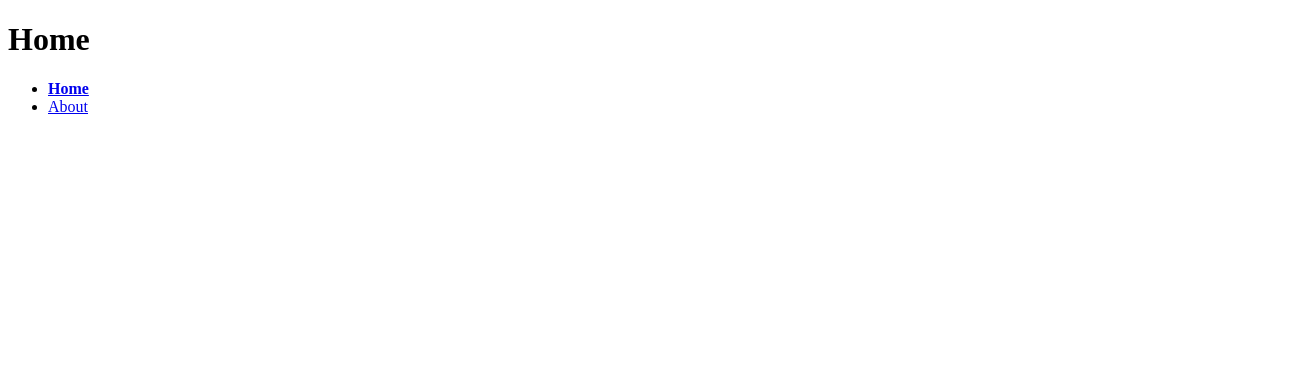
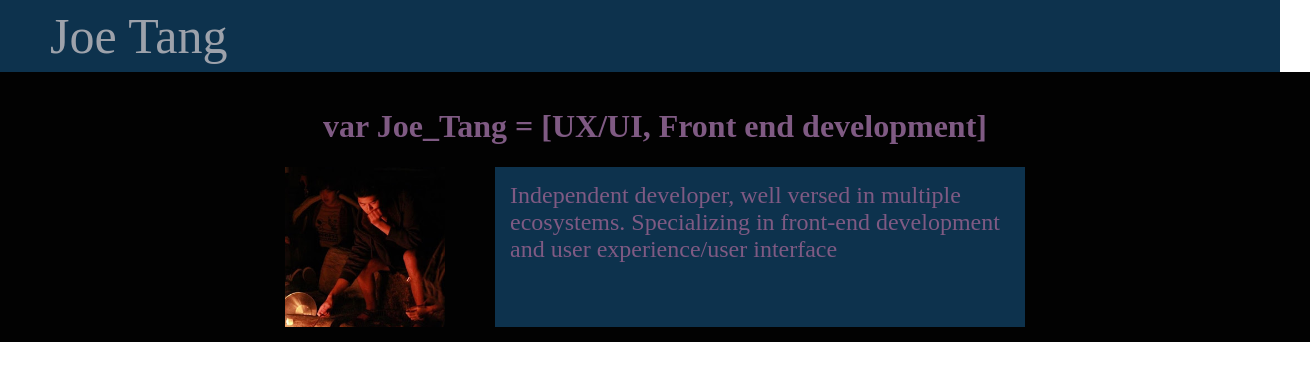
Before and after one commit to TangentialDevelopment/UX815w3, a plain HTML site: page index.html in a window 1280 px wide. Shown: the whole page, 1310 px wide, since content can reach past the window. Drawn offline with Linux system fonts and the light colour scheme.

Commit message:
w3 assignment

```diff
--- a/index.html
+++ b/index.html
@@ -3,17 +3,19 @@
   <head>
     <meta charset="UTF-8">
     <meta name="viewport" content="width=device-width, initial-scale=1.0">
-    <title>Homepage</title>
-    <link rel="stylesheet" href="screen.css">
+    <title>UX815w3</title>
+    <link rel="stylesheet" href="compiled/css/screen.css">
   </head>
   <body>
-    <h1>Home</h1>
-    <nav>
-      <ul>
-        <li><a href="index.html" class="active">Home</a></li>
-        <li><a href="about.html">About</a></li>
-      </ul>
-    </nav>
-    <script src="index.js"></script>
+    <div class="header">
+      <p>Joe Tang</p>
+    </div>
+    <div class="main_body">
+      <h1>var Joe_Tang = [UX/UI, Front end development]</h1>
+      <div class="card">
+        <img src="source/images/headshot.jpg" alt="headshot image">
+        <p>Independent developer, well versed in multiple ecosystems. Specializing in front-end development and user experience/user interface</p>
+      </div>
+    </div>
   </body>
 </html>
--- a/index.js
+++ /dev/null
@@ -1 +0,0 @@
-// Add JavaScript below
--- /dev/null
+++ b/source/scss/screen.scss
@@ -0,0 +1,58 @@
+$bgColor1: #020202;
+$bgColor2: #0D324D;
+$light: #9DA2AB;
+$text1: #7F5A83;
+$text2: #A188A6;
+
+body {
+    margin: 0;
+}
+
+.header {
+    background-color: $bgColor2;
+    width: 100%;
+    margin: 0;
+    padding: 7px 0;
+
+    p {
+        color: $light;
+        padding-left: 50px;
+        font-size: 50px;
+        margin: 0;
+    }
+}
+
+.main_body {
+    background-color: $bgColor1;
+    margin: 0;
+    width: 100%;
+    padding: 15px;
+
+    h1 {
+        color: $text1;
+        text-align: center;
+    }
+
+    .card {
+        margin: 0 auto;
+        display: flex;
+        flex-direction: row;
+        justify-content: center;
+
+        img {
+            height: 160px;
+            width: auto;
+            margin-right: 50px;
+        }
+
+        p {
+            height: 130px;
+            width: 500px;
+            margin: 0;
+            padding: 15px;
+            background-color: $bgColor2;
+            color: $text1;
+            font-size: 24px;
+        }
+    }
+}
```
Also changed, not shown: about.html (deleted, +0 -19 lines), compiled/css/screen.css (added), figma-comp.png (added), source/images/headshot.jpg (added), 2 other files.
